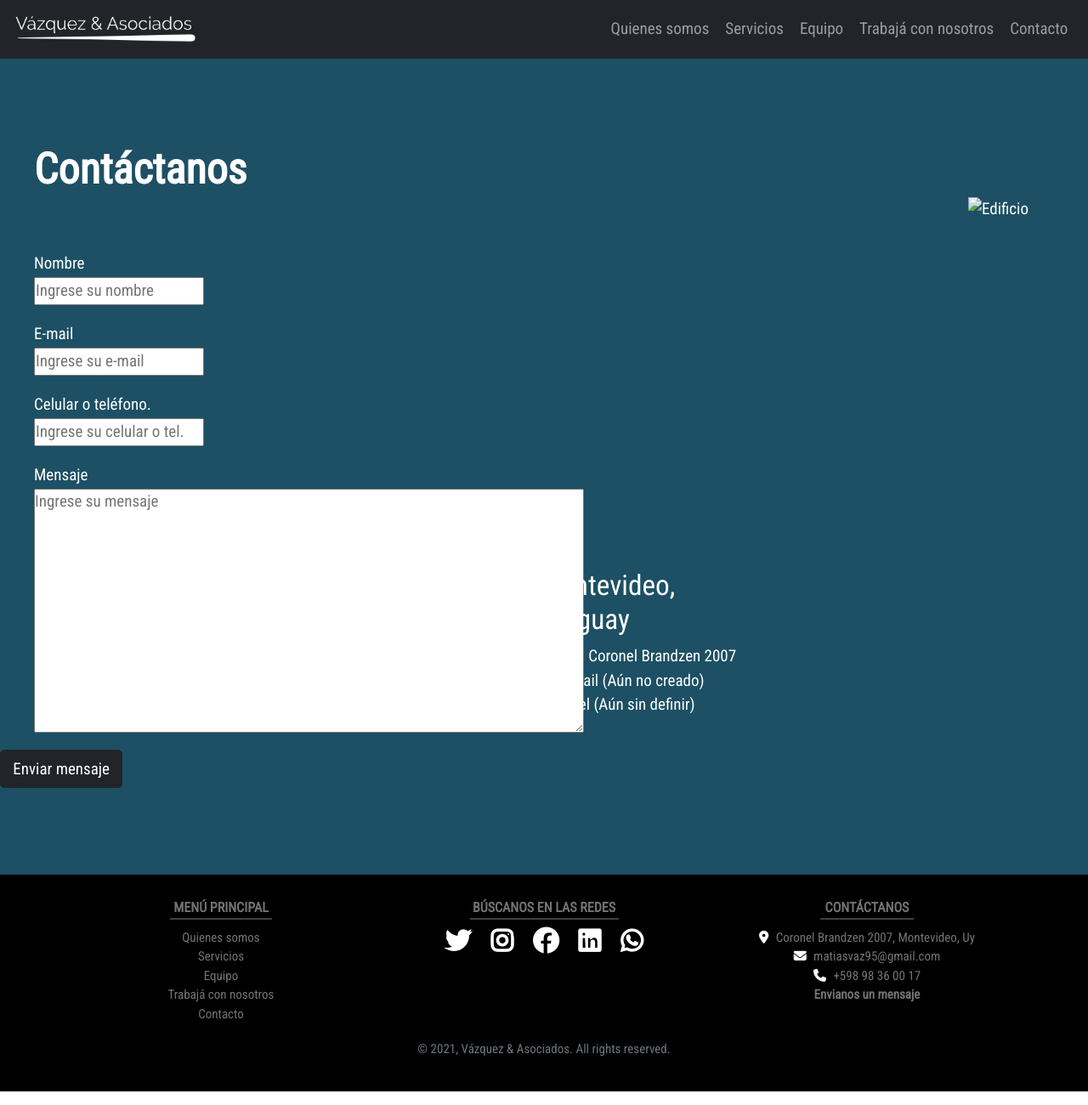
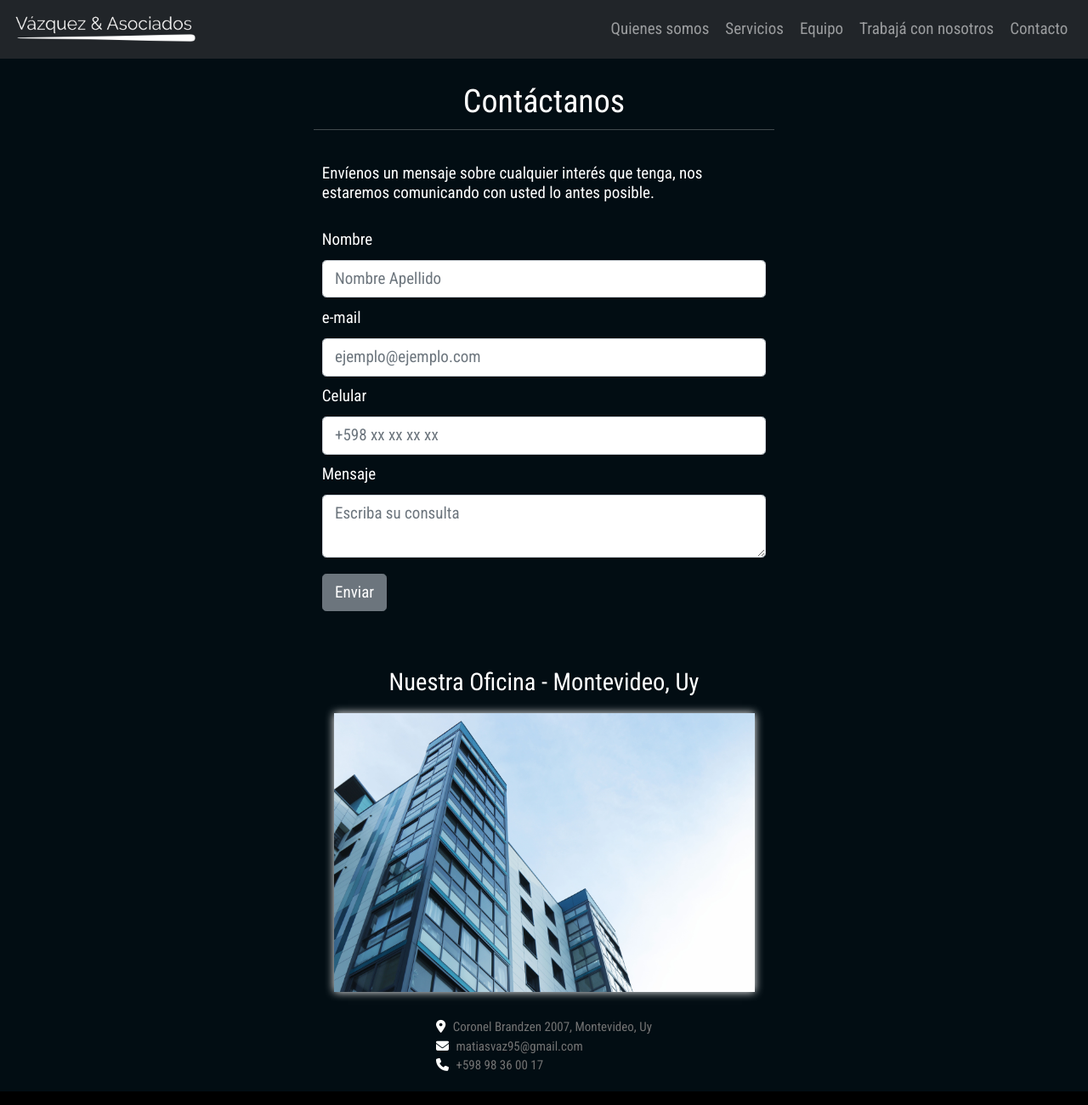
Before and after one commit to mativazque/ProyectoDesarrolloWeb, a website: page html/contacto.html in a window 1280 px wide. Shown: the top 1300 px of the page at 85% size. Drawn offline with nearby package versions, Linux system fonts and the light colour scheme; a web font is replaced by a local one.

Commit message:
Contacto listo

```diff
--- a/html/contacto.html
+++ b/html/contacto.html
@@ -6,9 +6,10 @@
     <meta http-equiv="X-UA-Compatible" content="IE=edge">
     <meta name="viewport" content="width=device-width, initial-scale=1.0">
     <meta name="keywords" content="contacto, contactar, mensaje, formulario, datos, ubicación, mail, teléfono">
-    <meta name="description" content="Contáctate con nosotros enviándonos un mensaje mediante el formulario adjunto, mail, llamándonos, o concurriendo a nuestras oficinas."">
+    <meta name="description"
+        content="Contáctate con nosotros enviándonos un mensaje mediante el formulario adjunto, mail, llamándonos, o concurriendo a nuestras oficinas."">
     <title>Contacto</title>
-    <link rel="stylesheet" href="../css/estilos.css">
+    <link rel=" stylesheet" href="../css/estilos.css">
     <link rel="preconnect" href="https://fonts.googleapis.com">
     <link rel="preconnect" href="https://fonts.gstatic.com" crossorigin>
     <link
@@ -58,38 +59,67 @@
     </header>
 
     <main>
-        <div id="contenedorPrincipalContacto">
-            <!--Formulario-->
-            <h2>Contáctanos</h2>
-            <section id="contenedorHijoContacto">
-                <form action="">
-                    <label for="nombre usuario" class="estiloLabelFormulario">Nombre</label>
-                    <input type="text" placeholder="Ingrese su nombre" id="nombre usuario" required
-                        class="estiloCamposFormulario">
-                    <label for="email usuario" class="estiloLabelFormulario">E-mail</label>
-                    <input type="email" placeholder="Ingrese su e-mail" id="email usuario" required
-                        class="estiloCamposFormulario">
-                    <label for="telefono usuario" class="estiloLabelFormulario">Celular o teléfono.</label>
-                    <input type="tel" placeholder="Ingrese su celular o tel." id="telefono usuario" required
-                        class="estiloCamposFormulario">
-                    <label for="mensaje usuario" class="estiloLabelFormulario">Mensaje</label>
-                    <textarea name="" id="mensaje usuario" cols="70" rows="10" placeholder="Ingrese su mensaje" required
-                        class="estiloCamposFormulario"></textarea>
-                    <input type="submit" value="Enviar mensaje" class="btn btn-dark">
-                </form>
-            </section>
-            <!--Otros datos-->
-            <section id="sectionOtrosDatosContacto">
-                <h3>Montevideo, Uruguay</h3>
-                <ul>
-                    <li>
-                        <a href="https://goo.gl/maps/gPaJxeURBxaBjGfw9">C. Coronel Brandzen 2007</a>
-                    </li>
-                    <li>mail (Aún no creado)</li>
-                    <li>cel (Aún sin definir)</li>
-                </ul>
-            </section>
-            <img src="../img/edificio.jpg" alt="Edificio" id="imgContacto">
+        <div class="contenedorMainContacto">
+
+
+            <div class="container">
+                <div class="row justify-content-center">
+                    <div class="col-12 col-xxl-6 col-xl-6 col-lg-6 col-md-10 col-sm-12 d-flex flex-column mb-5">
+                        <div>
+                            <h2 class="mt-4 ms-2 me-2 text-center">Contáctanos</h2>
+                            <hr class="subrayadoTitContacto">
+                        </div>
+
+                        <h6 class="ms-2 me-2 mt-0 mb-4">Envíenos un mensaje sobre cualquier interés que tenga, nos
+                            estaremos comunicando con usted lo antes posible.</h6>
+
+                        <form class="mb-2 ms-2 me-2">
+                            <div class="mb-2">
+                                <label for="nombre_usuario" class="form-label">Nombre</label>
+                                <input type="text" class="form-control" placeholder="Nombre Apellido" required>
+                            </div>
+                            <div class="mb-2">
+                                <label for="email_usuario" class="form-label">e-mail</label>
+                                <input type="email" class="form-control" placeholder="ejemplo@ejemplo.com" required>
+                            </div>
+                            <div class="mb-2">
+                                <label for="cel_usuario" class="form-label">Celular</label>
+                                <input type="text" class="form-control" placeholder="+598 xx xx xx xx" required>
+                            </div>
+                            <div class="mb-3">
+                                <label for="mensaje_usuario" class="form-label">Mensaje</label>
+                                <textarea class="form-control" placeholder="Escriba su consulta" required></textarea>
+                            </div>
+                            <button type="submit" class="btn btn-secondary">Enviar</button>
+
+                        </form>
+                    </div>
+                </div>
+                <div class="row justify-content-center">
+                    <div
+                        class="col-12 col-xxl-6 col-xl-6 col-lg-6 col-md-10 col-sm-12 d-flex flex-column align-items-center">
+                        <h4 class="ms-2 me-2 mb-3">Nuestra Oficina - Montevideo, Uy</h4>
+                        <img src="../img/oficina.png" alt="oficina" class="imgOficina">
+                        <ul style="padding: 0;">
+                            <li class="estiloListasFooter">
+                                <i class="fas fa-map-marker-alt text-white fa-1x iconsContactoFooter"></i>
+                                Coronel
+                                Brandzen 2007, Montevideo, Uy
+                            </li>
+                            <li class="estiloListasFooter">
+                                <i class="fas fa-envelope text-white fa-1x iconsContactoFooter"></i>
+                                matiasvaz95@gmail.com
+                            </li>
+                            <li class="estiloListasFooter">
+                                <i class="fas fa-phone text-white fa-1x iconsContactoFooter"></i>
+                                +598 98 36 00 17
+                            </li>
+                        </ul>
+
+                    </div>
+                </div>
+
+            </div>
         </div>
     </main>
 
@@ -101,7 +131,8 @@
                     <hr class="mb-2 mt-0 mx-auto" style="width: 120px; height: 2px; color: #ffff;">
                     <ul class="nav flex-column">
                         <li class="nav-item">
-                            <a class="nav-link p-0 estiloListasFooter" href="../index.html" style="color: #737373;">Quienes
+                            <a class="nav-link p-0 estiloListasFooter" href="../index.html"
+                                style="color: #737373;">Quienes
                                 somos</a>
                         </li>
                         <li class="nav-item">
--- a/scss/data/_contacto.scss
+++ b/scss/data/_contacto.scss
@@ -1,59 +1,65 @@
+/* Portada-Intro */
 
-#contenedorPrincipalContacto h2 {
-    font-size: 50px;
-    font-weight: bold;
-    position: relative;
-    margin-left: 40px;
-    padding-top: 100px;
+.contenedorMainContacto {
+    background-color: #020d13;
+    min-height: 95vh;
+    display: flex;
+    flex-direction: column;
+
+    .subrayadoTitContacto {
+        margin-top: $mt-subrayado-titulo;
+        margin-bottom: 40px;
     }
 
-#contenedorPrincipalContacto {
-    background-color: #1d5064;
-    height: 120vh;
-    position: relative;
-    color: #ffff;
+    @media only screen and (max-width: 250px) {
+        .imgOficina {
+            width: 200px;
+            margin-bottom: 30px;
+            box-shadow: 0px 0px 10px 0px #ffff;
+        }
     }
 
-#contenedorHijoContacto {
-    height: 70%;
-    width: 50%;
-    position: relative;
-    top: 6%;
-    display: inline-block;
+    @media only screen and (min-width: 250px) {
+        .imgOficina {
+            width: 240px;
+            margin-bottom: 30px;
+            box-shadow: 0px 0px 10px 0px #ffff;
+        }
     }
 
-.estiloCamposFormulario {
-    display: block;
-    margin-top: 2px;
-    margin-bottom: 20px;
-    margin-left: 40px;
+    @media only screen and (min-width: 300px) {
+        .imgOficina {
+            width: 270px;
+            margin-bottom: 30px;
+            box-shadow: 0px 0px 10px 0px #ffff;
+        }
     }
 
-.estiloLabelFormulario {
-    margin-left: 40px;
+    @media only screen and (min-width: 350px) {
+        .imgOficina {
+            width: 320px;
+            margin-bottom: 30px;
+            box-shadow: 0px 0px 10px 0px #ffff;
+        }
     }
 
-#imgContacto {
-    position: absolute;
-    top: 163px;
-    right: 70px;
+    @media only screen and (min-width: 400px) {
+        .imgOficina {
+            width: 380px;
+            margin-bottom: 30px;
+            box-shadow: 0px 0px 10px 0px #ffff;
+        }
     }
 
-#sectionOtrosDatosContacto {
-    height: 30vh;
-    width: 20%;
-    display: inline-block;
-    margin-left: 820px;
-    position: absolute;
-    top: 600px;
-    right: 390px;
+    @media only screen and (min-width: 520px) {
+        .imgOficina {
+            width: 495px;
+            margin-bottom: 30px;
+            box-shadow: 0px 0px 10px 0px #ffff;
+        }
     }
 
-#sectionOtrosDatosContacto ul li {
-    list-style: none;
+
+
+
 }
-
-#sectionOtrosDatosContacto ul li a {
-    text-decoration: none;
-    color: #ffff;
-}
--- a/scss/data/_llamados.scss
+++ b/scss/data/_llamados.scss
@@ -152,9 +152,7 @@
             }
 
             ::placeholder {
-                /* Chrome, Firefox, Opera, Safari 10.1+ */
                 color: rgb(209, 209, 209);
-                opacity: 1; /* Firefox */
             }
 
             :focus::-webkit-input-placeholder {
--- a/scss/data/_variables.scss
+++ b/scss/data/_variables.scss
@@ -1,3 +1,3 @@
 $mt-subrayado-titulo: 0px;
-$hight-main-intro: 95vh;
+$hight-main-intro: 94vh;
 $list-style: none;
```
Also changed, not shown: html/contadorjunior.html (+1 -1 lines), html/estudiantesccee.html (+1 -1 lines), css/estilos.css, img/oficina.png (added). Lines whose indentation alone changed are shown as unchanged.
